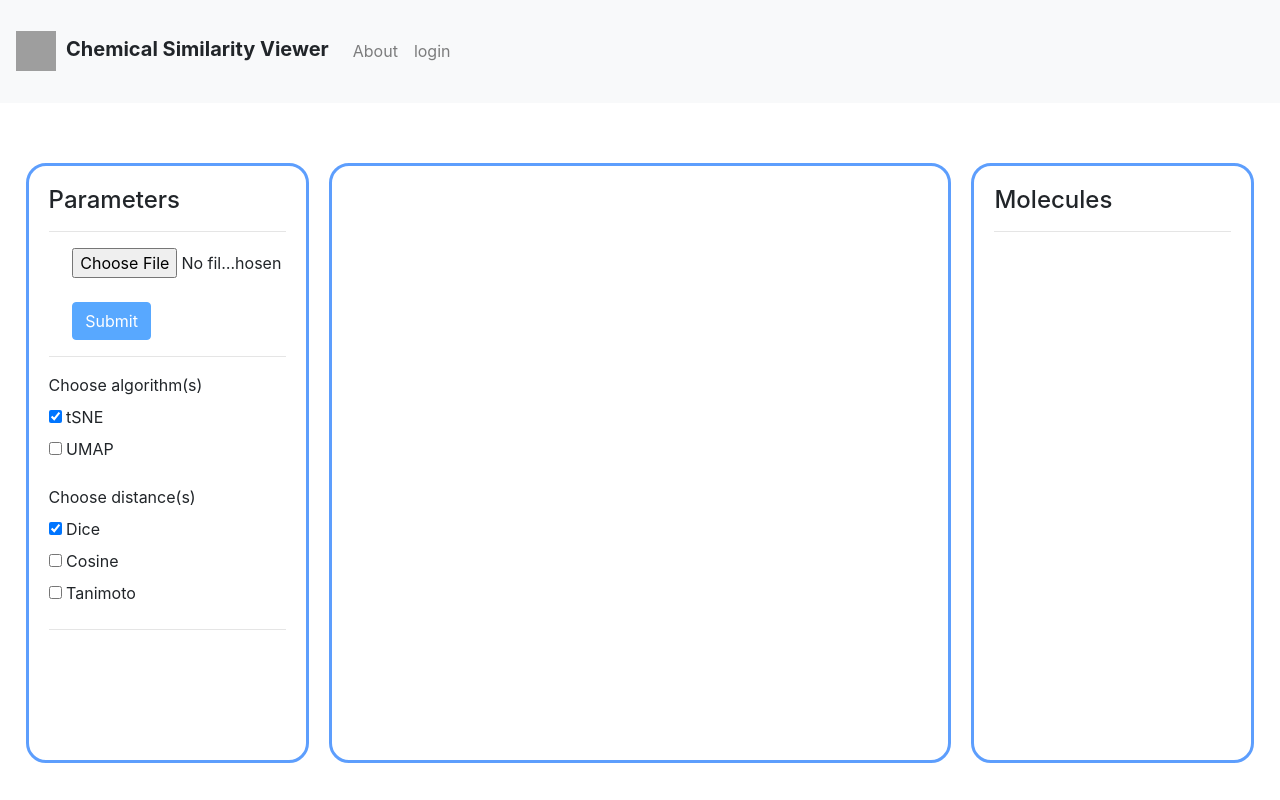
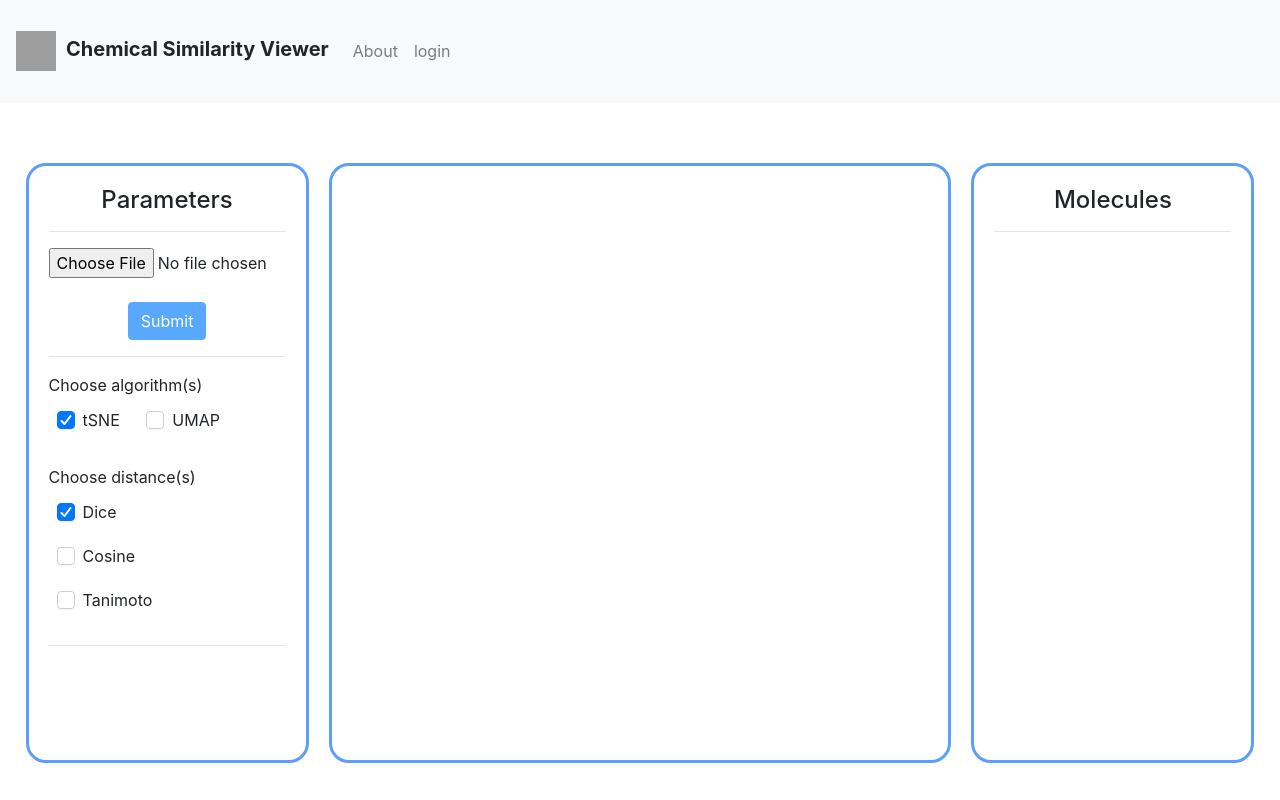
Before and after one commit to FabriceCamilleri/ChemicalSimilarityViewer, a React (Create React App) app in the folder my-app/: page / in a window 1280 px wide. Built offline with nearby package versions, Linux system fonts and the light colour scheme; grey boxes are pictures that could not be loaded.

Commit message:
Newly more ergonomic checkboxes

```diff
--- a/my-app/public/index.html
+++ b/my-app/public/index.html
@@ -53,11 +53,11 @@
   <div style="display: flex; margin-left: 2%; margin-right: 2%; height: 600px;">
     <div
       style="flex:2; border: solid; margin-right: 20px; height: 100%; border-radius: 20px; border-color: #0d6efdaa; padding: 20px">
-      <h4>Parameters</h4>
+      <h4 style="text-align: center;">Parameters</h4>
       <hr />
 
       <div id="file"></div>
-      <div id="root" style="margin-left: 10%"></div>
+      <div id="root"></div>
       <!--<p><label for="filecsv">Choose a csv file:</label>
 
         <input type="file" id="filecsv" name="filecsv" accept="file/csv" />
@@ -67,12 +67,22 @@
       <button type="submit" class="btn btn-primary">Submit</button> -->
       <hr />
       <p>
-        <label for="algo">Choose algorithm(s)</label>
+        <label style="text-align: center;" for="algo">Choose algorithm(s)</label>
         <br />
-        <input type="checkbox" id="algo1" name="algo1" value="xlabel" Checked="checked">
+        <input class="inp-cbx" id="algo1" type="checkbox" Checked="checked">
+        <label class="cbx" for="algo1"><span>
+            <svg width="12px" height="10px">
+              <use xlink:href="#check"></use>
+            </svg></span><span>tSNE</span></label>
+        <input class="inp-cbx" id="algo2" type="checkbox">
+        <label class="cbx" for="algo2"><span>
+            <svg width="12px" height="10px">
+              <use xlink:href="#check"></use>
+            </svg></span><span>UMAP</span></label>
+        <!-- <input type="checkbox" id="algo1" name="algo1" value="xlabel" Checked="checked">
         <label for="algo">tSNE</label><br>
         <input type="checkbox" id="algo2" name="algo2" value="umap">
-        <label for="algo">UMAP</label><br>
+        <label for="algo">UMAP</label><br> -->
 
         <!-- <select name="xlabel" id="xlabel">
           <option value="">tSNE</option>
@@ -80,23 +90,43 @@
         </select> -->
       </p>
       <p>
-        <label for="distance">Choose distance(s)</label>
+        <label style="text-align: center;" for="distance">Choose distance(s)</label>
 
         <br />
-        <input type="checkbox" id="d1" name="d1" value="dice" Checked="checked">
+        <!-- <input type="checkbox" id="d1" name="d1" value="dice" Checked="checked">
         <label for="distance">Dice</label><br>
         <input type="checkbox" id="d2" name="d2" value="cosine">
         <label for="distance">Cosine</label><br>
         <input type="checkbox" id="d3" name="d3" value="tanimoto">
-        <label for="distance">Tanimoto</label><br>
+        <label for="distance">Tanimoto</label><br> -->
+        <input class="inp-cbx" id="d1" type="checkbox" Checked="checked" />
+        <label class="cbx" for="d1"><span>
+            <svg width="12px" height="10px">
+              <use xlink:href="#check"></use>
+            </svg></span><span>Dice</span></label>
+        <br>
+        <input class="inp-cbx" id="d2" type="checkbox" />
+        <label class="cbx" for="d2"><span>
+            <svg width="12px" height="10px">
+              <use xlink:href="#check"></use>
+            </svg></span><span>Cosine</span></label>
+        <br>
+        <input class="inp-cbx" id="d3" type="checkbox" />
+        <label class="cbx" for="d3"><span>
+            <svg width="12px" height="10px">
+              <use xlink:href="#check"></use>
+            </svg></span><span>Tanimoto</span></label>
 
-        <!-- <select name="ylabel" id="ylabel">
-          <option value="cosin">cosin</option>
-          <option value="dice">dice</option>
-          <option value="block">dice</option>
-        </select> -->
+        <!--SVG Sprites-->
+        <svg class="inline-svg">
+          <symbol id="check" viewbox="0 0 12 10">
+            <polyline points="1.5 6 4.5 9 10.5 1"></polyline>
+          </symbol>
+        </svg>
+
       </p>
       <hr />
+      <p style="display:none; text-align: center;" id="dlLabel">Download the results (.csv)</p>
       <div style="display: none;" class="btn-circle-download" id="dlButton" onclick="dlButton()">
         <svg id="arrow" width="14px" height="20px" viewBox="17 14 14 20">
           <path d="M24,15 L24,32"></path>
@@ -111,7 +141,6 @@
           </path>
         </svg>
       </div>
-      <div id="download"></div>
 
     </div>
     <div
@@ -124,7 +153,7 @@
     </div>
     <div class="scrollbar-primary"
       style="overflow-y: auto; height:400px; flex:2; border: solid; height: 100%; border-radius: 20px; border-color: #0d6efdaa; padding: 20px">
-      <h4>Molecules</h4>
+      <h4 style="text-align: center;">Molecules</h4>
       <hr />
       <ul id="moleculesList">
       </ul>
--- a/my-app/src/App.js
+++ b/my-app/src/App.js
@@ -95,6 +95,8 @@ function App() {
           window.location.assign(href)
         })
 
+        let dlLabel = document.getElementById('dlLabel').style.display = "block"
+
       })
       .catch((error) => {
         document.getElementById('chartDiv').innerHTML = "Erreur";
@@ -109,7 +111,7 @@ function App() {
     <div>
       <input className="form-control-file" type="file" name="file" onChange={changeHandler} />
       <br />
-      <div>
+      <div style={{ textAlign: "center" }}>
         <button id="submitButton" className="btn btn-primary" disabled={disable} onClick={handleSubmission}>Submit</button>
       </div>
     </div>
--- a/my-app/src/index.css
+++ b/my-app/src/index.css
@@ -290,3 +290,120 @@ body {
 .scrollbar-primary {
   scrollbar-color: #4285F4 #F5F5F5;
 }
+
+
+.cbx {
+  -webkit-user-select: none;
+  user-select: none;
+  cursor: pointer;
+  padding: 6px 8px;
+  border-radius: 6px;
+  overflow: hidden;
+  transition: all 0.2s ease;
+}
+
+.cbx:not(:last-child) {
+  margin-right: 6px;
+}
+
+.cbx:hover {
+  background: rgba(0, 119, 255, 0.06);
+}
+
+.cbx span {
+  float: left;
+  vertical-align: middle;
+  transform: translate3d(0, 0, 0);
+}
+
+.cbx span:first-child {
+  position: relative;
+  width: 18px;
+  height: 18px;
+  border-radius: 4px;
+  transform: scale(1);
+  border: 1px solid #cccfdb;
+  transition: all 0.2s ease;
+  box-shadow: 0 1px 1px rgba(0, 16, 75, 0.05);
+}
+
+.cbx span:first-child svg {
+  position: absolute;
+  top: 3px;
+  left: 2px;
+  fill: none;
+  stroke: #fff;
+  stroke-width: 2;
+  stroke-linecap: round;
+  stroke-linejoin: round;
+  stroke-dasharray: 16px;
+  stroke-dashoffset: 16px;
+  transition: all 0.3s ease;
+  transition-delay: 0.1s;
+  transform: translate3d(0, 0, 0);
+}
+
+.cbx span:last-child {
+  padding-left: 8px;
+  line-height: 18px;
+}
+
+.cbx:hover span:first-child {
+  border-color: #07f;
+}
+
+.inp-cbx {
+  position: absolute;
+  visibility: hidden;
+}
+
+.inp-cbx:checked+.cbx span:first-child {
+  background: #07f;
+  border-color: #07f;
+  animation: wave 0.4s ease;
+}
+
+.inp-cbx:checked+.cbx span:first-child svg {
+  stroke-dashoffset: 0;
+}
+
+
+.inline-svg {
+  position: absolute;
+  width: 0;
+  height: 0;
+  pointer-events: none;
+  user-select: none;
+}
+
+@media screen and (max-width: 640px) {
+  .cbx {
+    width: 100%;
+    margin-bottom: 4px;
+    display: inline-block;
+  }
+}
+
+@-moz-keyframes wave {
+  50% {
+    transform: scale(0.9);
+  }
+}
+
+@-webkit-keyframes wave {
+  50% {
+    transform: scale(0.9);
+  }
+}
+
+@-o-keyframes wave {
+  50% {
+    transform: scale(0.9);
+  }
+}
+
+@keyframes wave {
+  50% {
+    transform: scale(0.9);
+  }
+}
```
